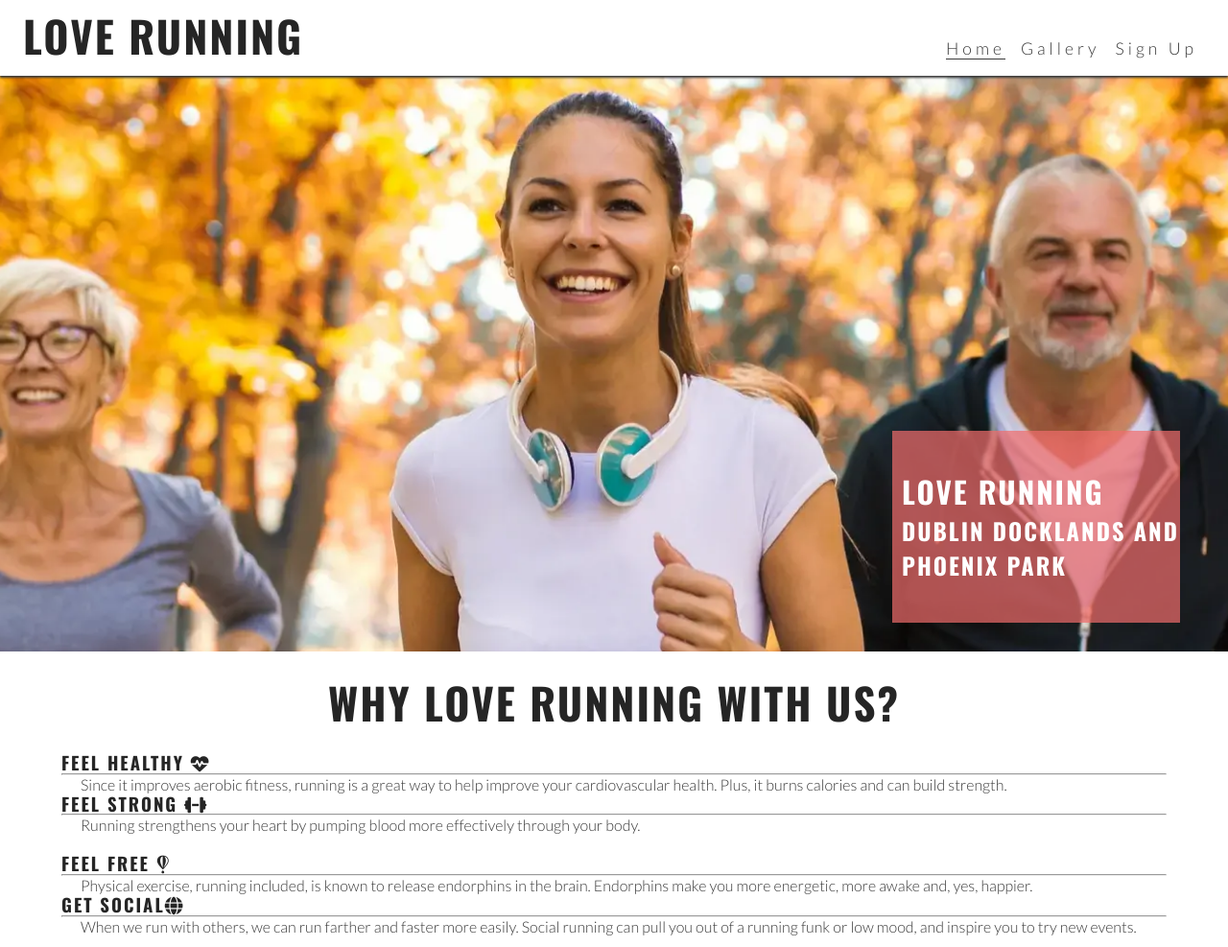
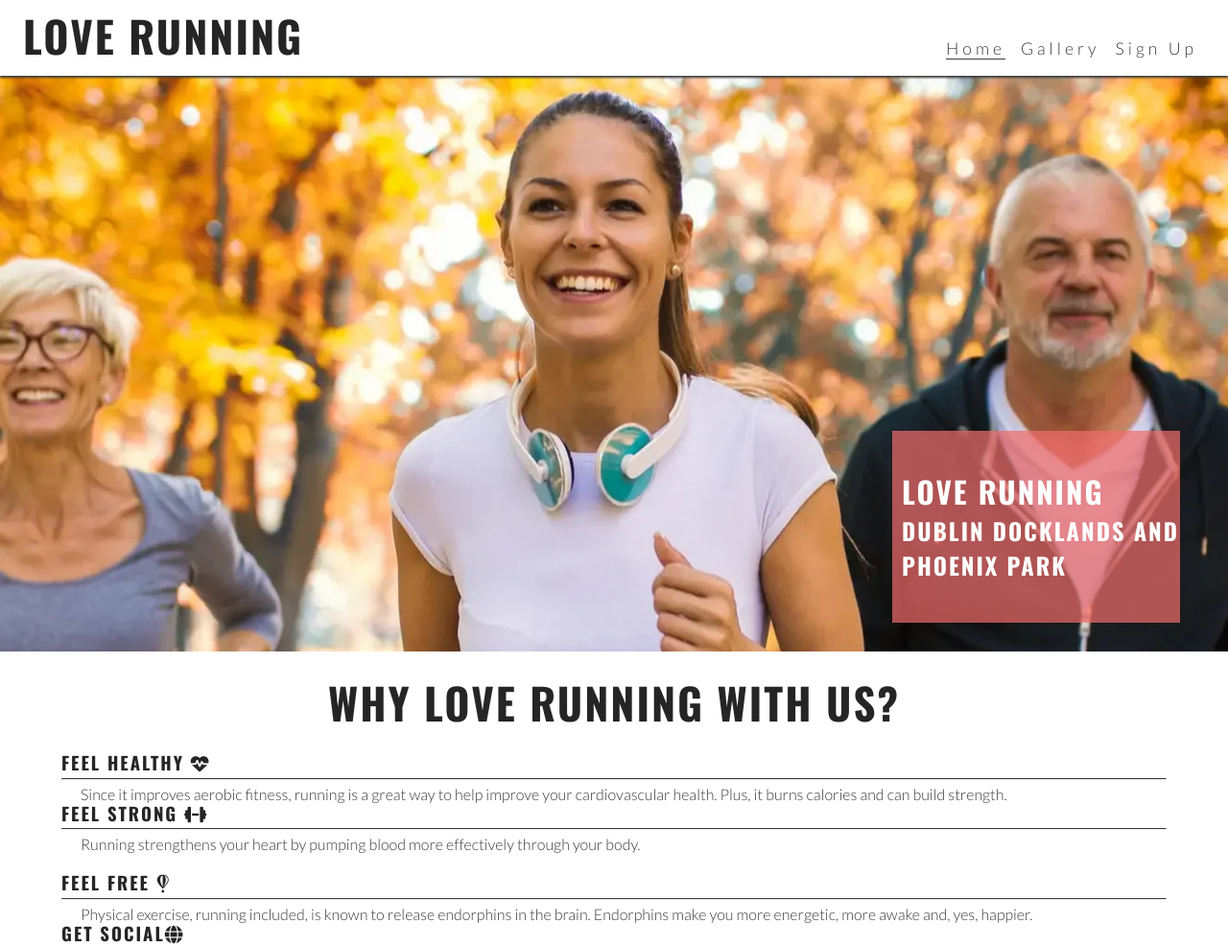
Before and after one commit to bmich22/loverunning, a plain HTML site: page index.html in a window 1280 px wide. Shown: the top 987 px of the page at 96% size. Drawn offline with nearby package versions, Linux system fonts and the light colour scheme.

Commit message:
style hr

```diff
--- a/assets/css/style.css
+++ b/assets/css/style.css
@@ -110,6 +110,11 @@ main {
         padding-right:20px;
     }
 
+    #benefits hr {
+        border-top: 1px solid #3a3a3a;
+        margin: 5px 0;
+    }
+
 }
 
 /* Hero section */
```
